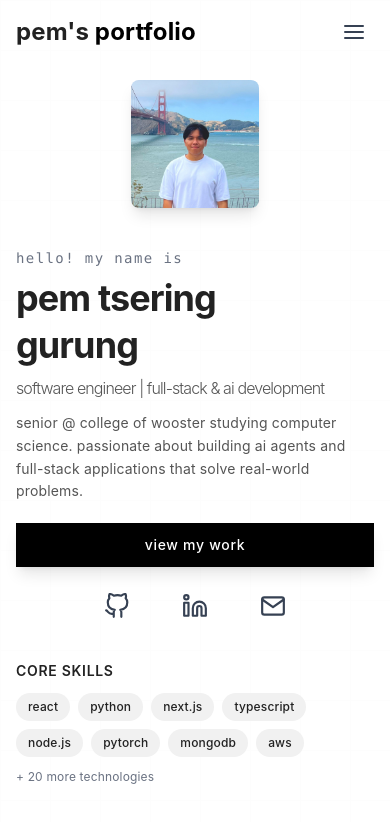
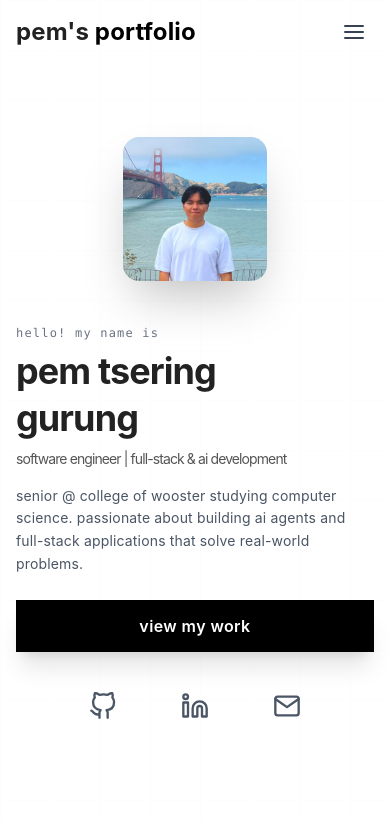
Before and after one commit to pemtseringgurung/pem-personal-website, a React (Vite) app: page / in a window 390 px wide. Shown: the top 822 px of the page. Built offline with nearby package versions, Linux system fonts and the light colour scheme.

Commit message:
removed the core-skills in mobile ui

```diff
--- a/src/components/Hero.jsx
+++ b/src/components/Hero.jsx
@@ -28,14 +28,14 @@ const Hero = () => {
               animate={{ opacity: 1, x: 0 }}
               transition={{ duration: 0.5, delay: 0.2 }}
             >
-              <h2 className="font-mono text-sm tracking-widest text-gray-500 dark:text-gray-400 mb-2">
+              <h2 className="font-mono text-xs md:text-sm tracking-widest text-gray-500 dark:text-gray-400 mb-2 md:mb-2">
                 hello! my name is
               </h2>
 
-              <h1 className="text-4xl sm:text-4xl md:text-6xl font-bold tracking-tight text-[color:var(--text)] leading-tight">
+              <h1 className="text-4xl sm:text-4xl md:text-6xl font-bold tracking-tight text-[color:var(--text)] leading-tight mb-1">
                 <span className="block mb-0.5">pem tsering</span>
-                <span className="block mb-2">gurung</span>
-                <span className="block text-base sm:text-xl md:text-3xl font-light text-[color:var(--text-light)] mt-1">
+                <span className="block mb-2 md:mb-1">gurung</span>
+                <span className="block text-sm sm:text-xl md:text-3xl font-normal md:font-light text-[color:var(--text-light)] mt-0 md:mt-1">
   software engineer | full-stack & ai development
 </span>
               </h1>
@@ -44,10 +44,10 @@ const Hero = () => {
                 initial={{ opacity: 0 }}
                 animate={{ opacity: 1 }}
                 transition={{ duration: 0.5, delay: 0.6 }}
-                className="mt-3 md:mt-6 text-sm sm:text-base text-[color:var(--text-light)] max-w-lg"
+                className="mt-4 md:mt-6 text-sm sm:text-base text-[color:var(--text-light)] max-w-lg"
               >
-                {/* Condensed mobile bio */}
-                <p className="mb-4 md:mb-5 leading-relaxed md:leading-normal">
+                {/* Condensed mobile bio with better readability */}
+                <p className="mb-5 md:mb-5 leading-relaxed text-gray-600 dark:text-gray-400">
                   <span className="md:hidden">
                     senior @ college of wooster studying computer science. passionate about building ai agents and full-stack applications that solve real-world problems.
                   </span>
@@ -56,8 +56,8 @@ const Hero = () => {
                   </span>
                 </p>
 
-                {/* Mobile-only CTAs - Prominent positioning */}
-                <div className="md:hidden mt-5 flex flex-col gap-4">
+                {/* Mobile-only CTAs - Optimized for focus and conversion */}
+                <div className="md:hidden mt-6 flex flex-col gap-5">
                   <motion.div
                     initial={{ opacity: 0, y: 20 }}
                     animate={{ opacity: 1, y: 0 }}
@@ -65,7 +65,7 @@ const Hero = () => {
                   >
                     <Link
                       to="/projects"
-                      className="px-8 py-3 rounded-none bg-black text-white font-medium tracking-wider hover-lift inline-block w-full text-center text-sm shadow-lg"
+                      className="px-8 py-3.5 rounded-none bg-black text-white font-semibold tracking-wide hover-lift inline-block w-full text-center text-base shadow-xl"
                     >
                       view my work
                     </Link>
@@ -75,7 +75,7 @@ const Hero = () => {
                     initial={{ opacity: 0 }}
                     animate={{ opacity: 1 }}
                     transition={{ delay: 1.0, duration: 0.5 }}
-                    className="flex justify-center space-x-8"
+                    className="flex justify-center items-center space-x-10 py-2"
                   >
                     <motion.a
                       href="https://github.com/pemtseringgurung"
@@ -83,9 +83,10 @@ const Hero = () => {
                       rel="noopener noreferrer"
                       whileHover={{ scale: 1.15 }}
                       whileTap={{ scale: 0.95 }}
-                      className="text-gray-700 dark:text-gray-300 hover:text-black p-2.5 rounded-full hover:bg-gray-100 transition-all duration-200"
+                      className="text-gray-600 dark:text-gray-300 hover:text-black p-3 rounded-full hover:bg-gray-100 transition-all duration-200"
+                      aria-label="GitHub"
                     >
-                      <FiGithub size={26} />
+                      <FiGithub size={28} />
                     </motion.a>
                     <motion.a
                       href="https://www.linkedin.com/in/pemgurung/"
@@ -93,9 +94,10 @@ const Hero = () => {
                       rel="noopener noreferrer"
                       whileHover={{ scale: 1.15 }}
                       whileTap={{ scale: 0.95 }}
-                      className="text-gray-700 dark:text-gray-300 hover:text-black p-2.5 rounded-full hover:bg-gray-100 transition-all duration-200"
+                      className="text-gray-600 dark:text-gray-300 hover:text-black p-3 rounded-full hover:bg-gray-100 transition-all duration-200"
+                      aria-label="LinkedIn"
                     >
-                      <FiLinkedin size={26} />
+                      <FiLinkedin size={28} />
                     </motion.a>
                     <motion.a
                       href="mailto:pemgurung541@gmail.com"
@@ -103,9 +105,10 @@ const Hero = () => {
                       rel="noopener noreferrer"
                       whileHover={{ scale: 1.15 }}
                       whileTap={{ scale: 0.95 }}
-                      className="text-gray-700 dark:text-gray-300 hover:text-black p-2.5 rounded-full hover:bg-gray-100 transition-all duration-200"
+                      className="text-gray-600 dark:text-gray-300 hover:text-black p-3 rounded-full hover:bg-gray-100 transition-all duration-200"
+                      aria-label="Email"
                     >
-                      <FiMail size={26} />
+                      <FiMail size={28} />
                     </motion.a>
                   </motion.div>
                 </div>
@@ -178,25 +181,6 @@ const Hero = () => {
                 </motion.div>
               </div>
 
-              {/* Mobile Tech Stack - Condensed with key technologies */}
-              <div className="md:hidden mt-8">
-                <div className="mb-4">
-                  <h3 className="text-sm font-semibold mb-3 text-[color:var(--text)] tracking-wider uppercase">
-                    core skills
-                  </h3>
-
-                  <div className="flex flex-wrap gap-2">
-                    {['react', 'python', 'next.js', 'typescript', 'node.js', 'pytorch', 'mongodb', 'aws'].map((tech, i) => (
-                      <span key={i} className="px-3 py-1.5 text-xs font-medium rounded-full bg-[color:var(--tag-bg)] text-[color:var(--tag-text)] transition-all duration-200">
-                        {tech}
-                      </span>
-                    ))}
-                  </div>
-                  <p className="text-xs text-gray-500 mt-3">
-                    + 20 more technologies
-                  </p>
-                </div>
-              </div>
             </motion.div>
           </motion.div>
 
@@ -204,13 +188,13 @@ const Hero = () => {
             initial={{ opacity: 0, scale: 0.9 }}
             animate={{ opacity: 1, scale: 1 }}
             transition={{ duration: 0.8, delay: 0.4 }}
-            className="md:w-1/2 flex justify-center md:justify-end order-1 md:order-2 mb-4 md:mb-0"
+            className="md:w-1/2 flex justify-center md:justify-end order-1 md:order-2 mb-5 md:mb-0"
           >
-            <div className="w-32 h-32 sm:w-40 sm:h-40 md:w-96 md:h-96">
+            <div className="w-36 h-36 sm:w-44 sm:h-44 md:w-96 md:h-96">
               <img
                 src={heroImage}
                 alt="pem tsering gurung"
-                className="w-full h-full object-cover rounded-lg md:rounded-sm shadow-lg md:shadow-none"
+                className="w-full h-full object-cover rounded-2xl md:rounded-sm shadow-2xl md:shadow-none"
               />
             </div>
           </motion.div>
```
